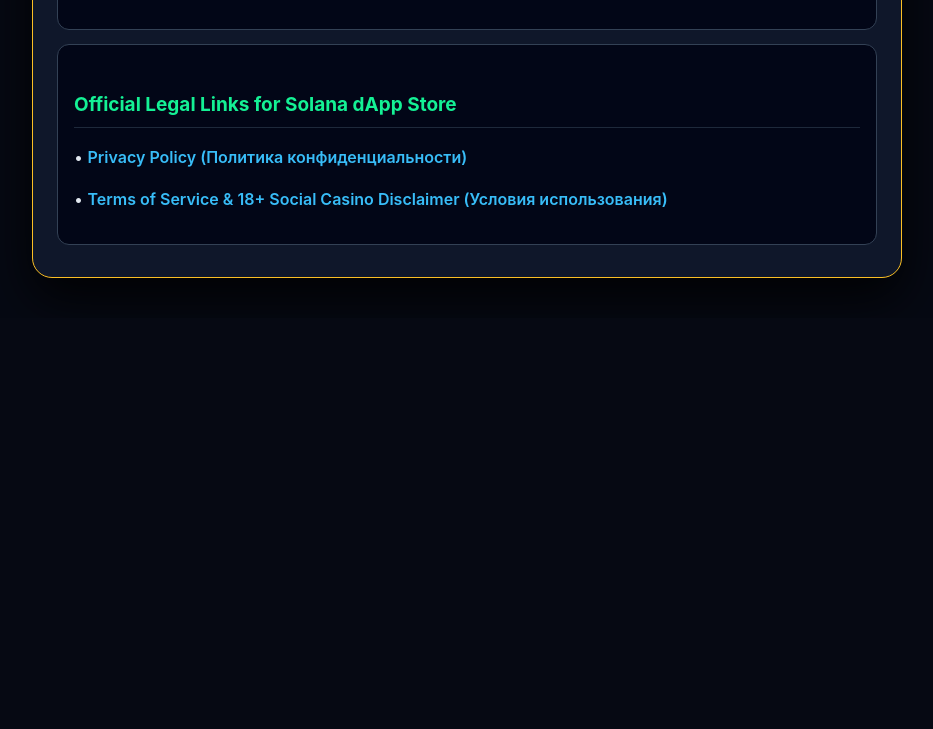
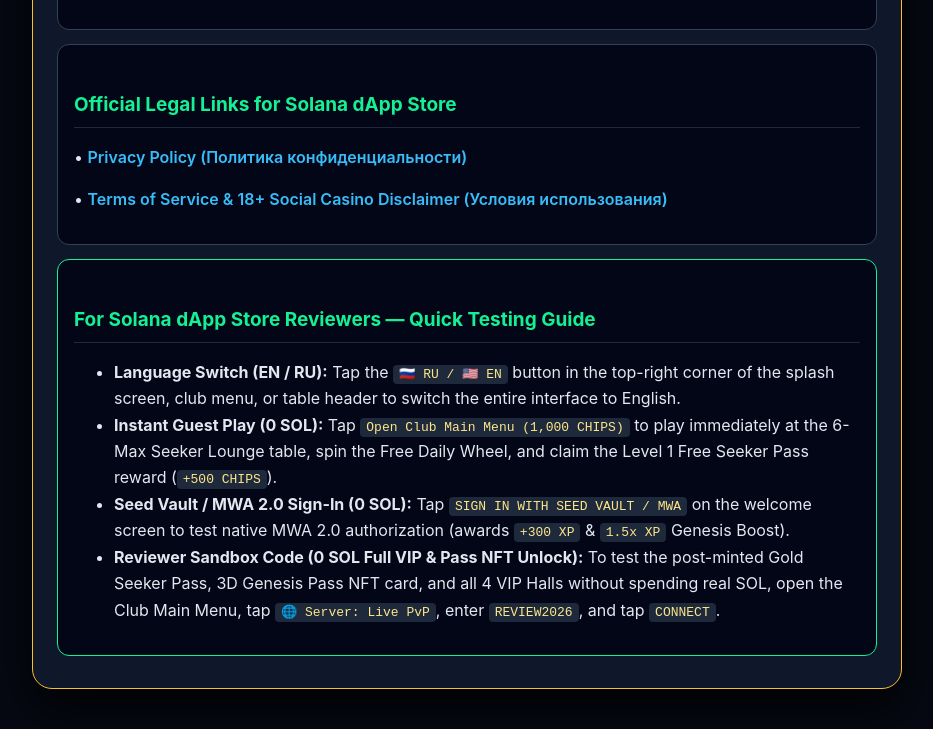
Before and after one commit to dragondex94-ops/solana-seeker-poker, a plain HTML site: page index.html in a window 1280 px wide. Shown: the part 820-1549 px from the top of the page, without its empty margins (173-1106 px from the left). Before the commit the page ends 1138 px from the top, so only its background shows below. Drawn offline with Linux system fonts and the light colour scheme.

Commit message:
Add files via upload

```diff
--- a/index.html
+++ b/index.html
@@ -61,6 +61,16 @@
       <p>• <a href="privacy.html">Privacy Policy (Политика конфиденциальности)</a></p>
       <p>• <a href="terms.html">Terms of Service &amp; 18+ Social Casino Disclaimer (Условия использования)</a></p>
     </div>
+
+    <div class="card" style="border-color: #14F195;">
+      <h2>For Solana dApp Store Reviewers — Quick Testing Guide</h2>
+      <ul>
+        <li><strong>Language Switch (EN / RU):</strong> Tap the <code>🇷🇺 RU / 🇺🇸 EN</code> button in the top-right corner of the splash screen, club menu, or table header to switch the entire interface to English.</li>
+        <li><strong>Instant Guest Play (0 SOL):</strong> Tap <code>Open Club Main Menu (1,000 CHIPS)</code> to play immediately at the 6-Max Seeker Lounge table, spin the Free Daily Wheel, and claim the Level 1 Free Seeker Pass reward (<code>+500 CHIPS</code>).</li>
+        <li><strong>Seed Vault / MWA 2.0 Sign-In (0 SOL):</strong> Tap <code>SIGN IN WITH SEED VAULT / MWA</code> on the welcome screen to test native MWA 2.0 authorization (awards <code>+300 XP</code> &amp; <code>1.5x XP</code> Genesis Boost).</li>
+        <li><strong>Reviewer Sandbox Code (0 SOL Full VIP &amp; Pass NFT Unlock):</strong> To test the post-minted Gold Seeker Pass, 3D Genesis Pass NFT card, and all 4 VIP Halls without spending real SOL, open the Club Main Menu, tap <code>🌐 Server: Live PvP</code>, enter <code>REVIEW2026</code>, and tap <code>CONNECT</code>.</li>
+      </ul>
+    </div>
   </div>
 </body>
 </html>
```
